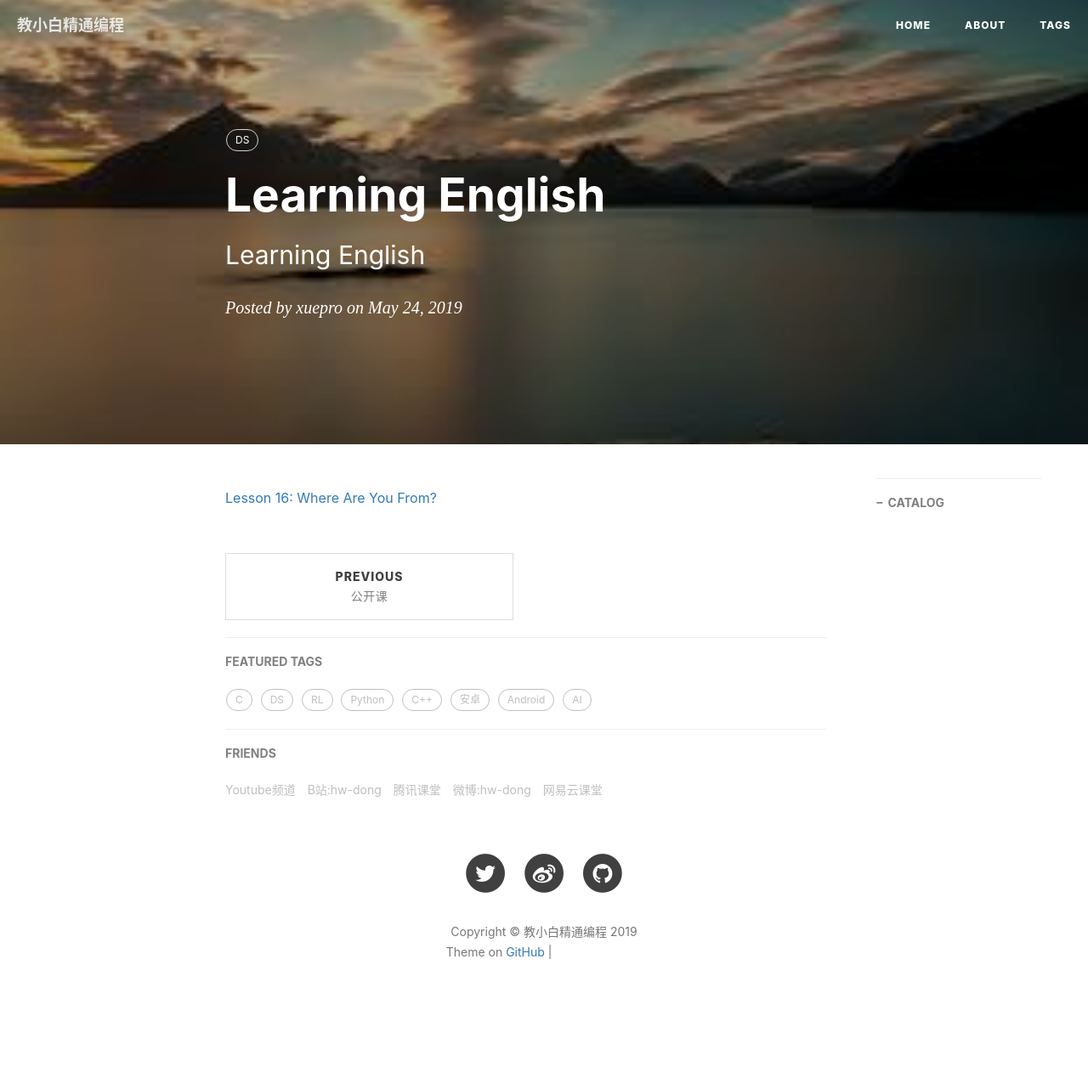
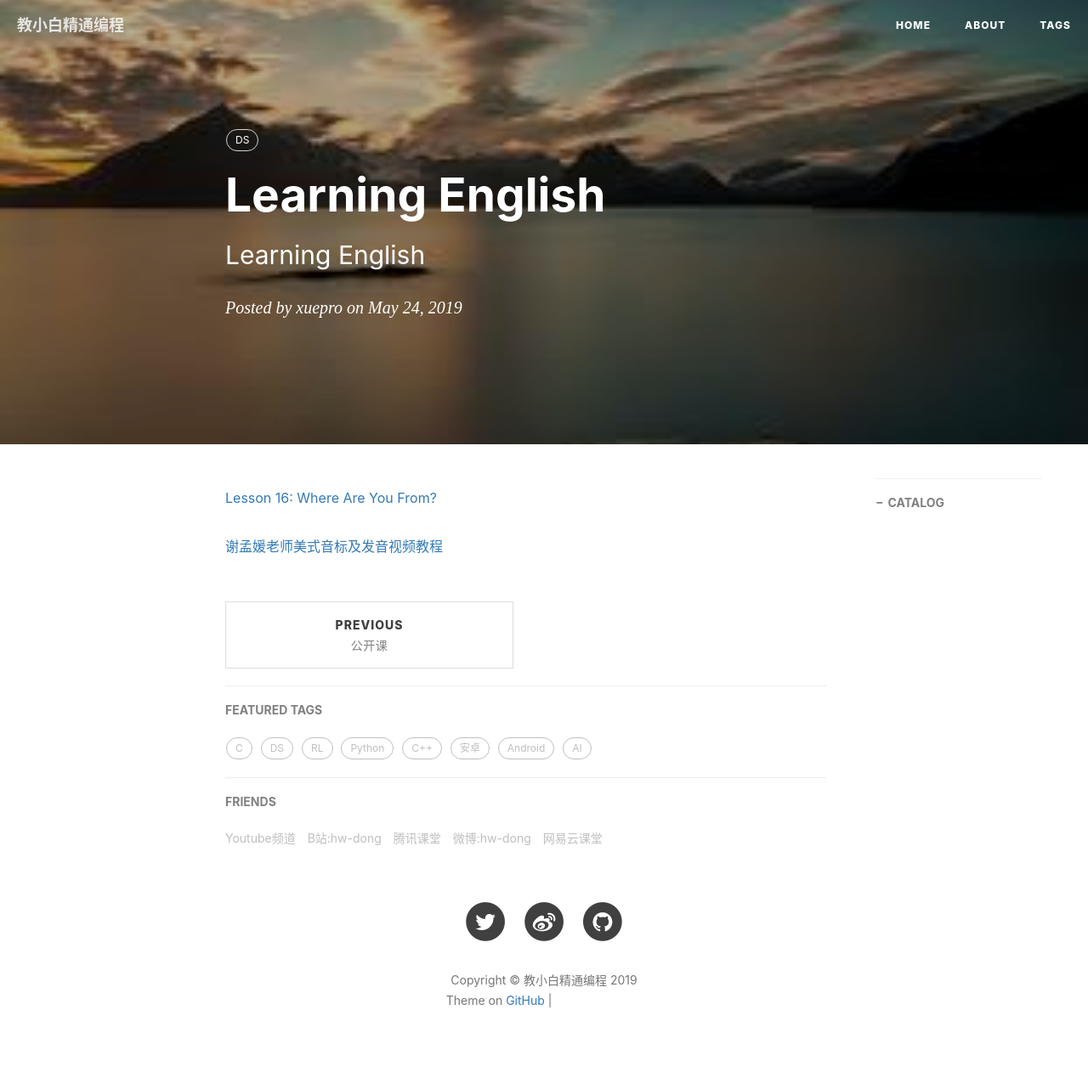
Before and after one commit to xuepro/xuepro.github.io, a Jekyll site: the page built from _posts/2019-05-24-Learning English.md, in a window 1280 px wide. Shown: the whole page at 85% size. Built offline with Jekyll 4.4.1, drawn with Linux system fonts in a browser that asks for light colours; nearby versions of some CDN libraries; comment, search, counter and statistics services are not loaded; before the commit the page ends 1225 px from its top, so only the background shows below that; grey boxes are pictures that could not be loaded.

Commit message:
Update 2019-05-24-Learning English.md

```diff
--- a/_posts/2019-05-24-Learning English.md
+++ b/_posts/2019-05-24-Learning English.md
@@ -13,3 +13,5 @@ tags:
 ---
 
 [Lesson 16: Where Are You From?](https://www.youtube.com/watch?v=QQavoMYmMVE)
+
+[谢孟媛老师美式音标及发音视频教程](https://www.youtube.com/watch?v=I_BBh97dmR0)
```
